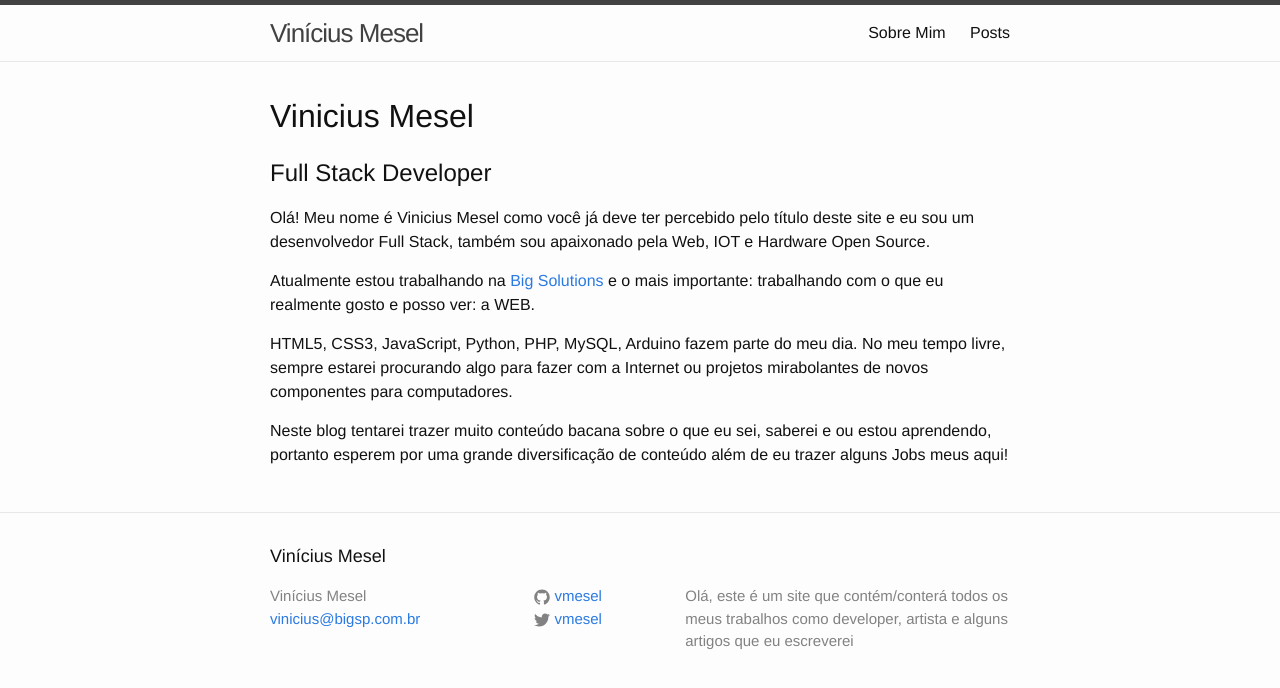
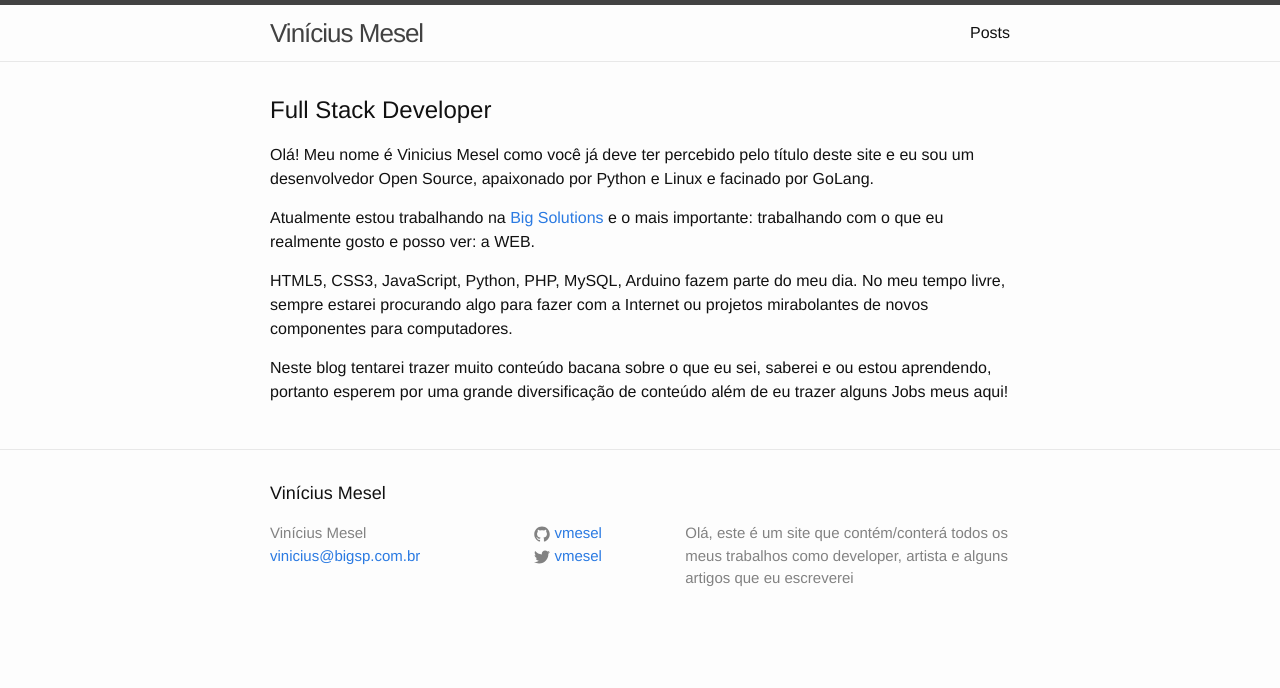
Before and after one commit to vmesel/vmesel.github.io, a Jekyll site: the page built from index.html, in a window 1280 px wide. Shown: the top 688 px of the page. Built offline with Jekyll 4.4.1, drawn with Linux system fonts in a browser that asks for light colours.

Commit message:
Correction for the blog!

```diff
--- a/index.html
+++ b/index.html
@@ -4,10 +4,9 @@ layout: default
 
 <div class="home">
 
-  <h1>Vinicius Mesel</h1>
   <h2>Full Stack Developer</h1>
 
-    <p>Olá! Meu nome é Vinicius Mesel como você já deve ter percebido pelo título deste site e eu sou um desenvolvedor Full Stack, também sou apaixonado pela Web, IOT e Hardware Open Source.</p>
+    <p>Olá! Meu nome é Vinicius Mesel como você já deve ter percebido pelo título deste site e eu sou um desenvolvedor Open Source, apaixonado por Python e Linux e facinado por GoLang.</p>
     <p>
       Atualmente estou trabalhando na <a href="http://www.bigsolutions.com.br">Big Solutions</a> e o mais importante: trabalhando com o que eu realmente gosto e posso ver: a WEB.
     </p>
```
Also changed, not shown: about.md (deleted, +0 -15 lines).
